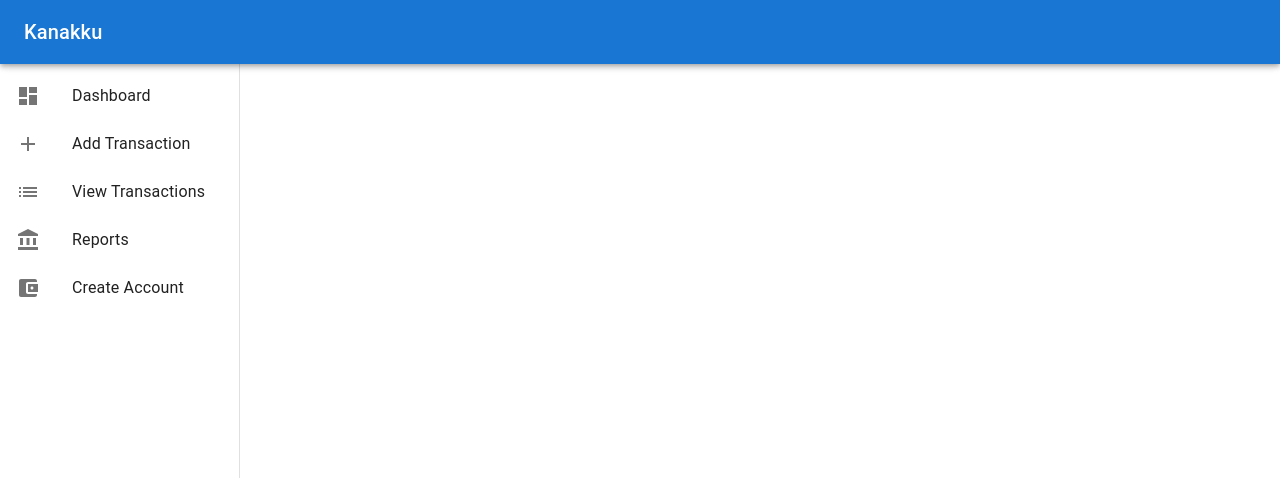
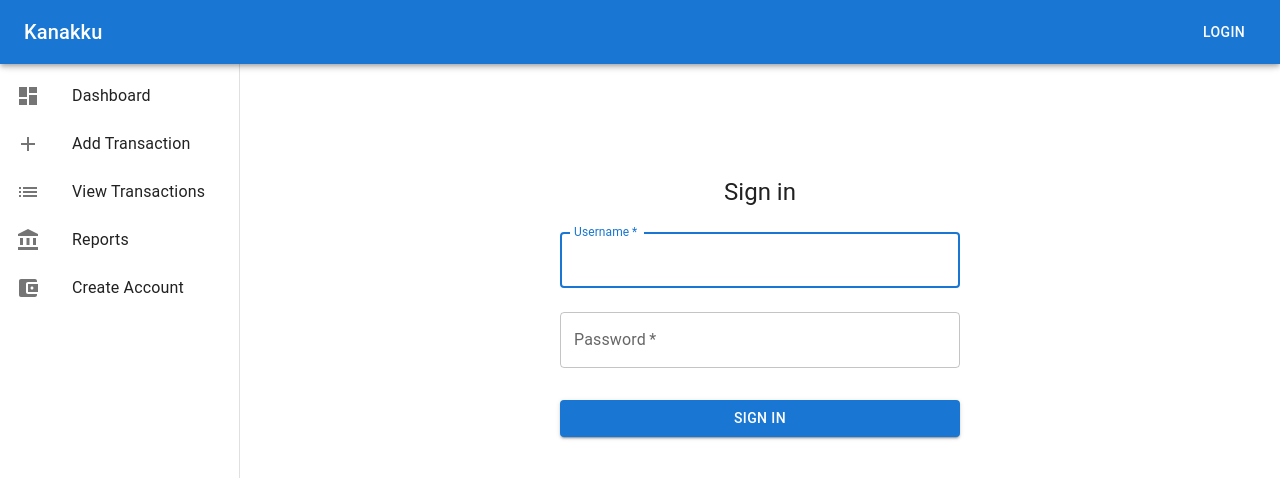
Before and after one commit to baijum/kanakku, a React (Create React App) app in the folder frontend/: page /login in a window 1280 px wide. Shown: the top 478 px of the page. Built offline with nearby package versions, Linux system fonts and the light colour scheme.

Commit message:
Add account

```diff
--- a/frontend/src/App.js
+++ b/frontend/src/App.js
@@ -17,13 +17,13 @@ import AddIcon from '@mui/icons-material/Add';
 import ListIcon from '@mui/icons-material/List';
 import AccountBalanceIcon from '@mui/icons-material/AccountBalance';
 import AccountBalanceWalletIcon from '@mui/icons-material/AccountBalanceWallet';
-
-// Components
+import Button from '@mui/material/Button';
+import Reports from './components/Reports';
+import AccountForm from './components/Accounts/AccountForm';
+import Login from './components/Auth/Login';
 import Dashboard from './components/Dashboard';
 import AddTransaction from './components/AddTransaction';
 import ViewTransactions from './components/ViewTransactions';
-import Reports from './components/Reports';
-import AccountForm from './components/Accounts/AccountForm';
 
 const drawerWidth = 240;
 
@@ -47,9 +47,12 @@ function App() {
         <Box sx={{ display: 'flex' }}>
           <AppBar position="fixed" sx={{ zIndex: (theme) => theme.zIndex.drawer + 1 }}>
             <Toolbar>
-              <Typography variant="h6" noWrap component="div">
+              <Typography variant="h6" noWrap component="div" sx={{ flexGrow: 1 }}>
                 Kanakku
               </Typography>
+              <Button color="inherit" component={RouterLink} to="/login">
+                Login
+              </Button>
             </Toolbar>
           </AppBar>
           <Drawer
@@ -107,6 +110,7 @@ function App() {
               <Route path="/transactions" element={<ViewTransactions />} />
               <Route path="/reports" element={<Reports />} />
               <Route path="/accounts/new" element={<AccountForm />} />
+              <Route path="/login" element={<Login />} />
             </Routes>
           </Box>
         </Box>
--- a/frontend/src/components/Accounts/AccountForm.jsx
+++ b/frontend/src/components/Accounts/AccountForm.jsx
@@ -1,5 +1,5 @@
 import React, { useState } from 'react';
-import { Box, TextField, Button, Typography, Stack } from '@mui/material';
+import { Box, TextField, Button, Typography } from '@mui/material';
 import axios from 'axios'; // Assuming you use axios for API calls
 
 function AccountForm() {
--- /dev/null
+++ b/frontend/src/components/Auth/Login.jsx
@@ -0,0 +1,108 @@
+import React, { useState } from 'react';
+import { Box, TextField, Button, Typography, CircularProgress, Alert } from '@mui/material';
+import axios from 'axios'; // Assuming axios is used
+import { useNavigate } from 'react-router-dom'; // To redirect after login
+
+function Login() {
+  const [username, setUsername] = useState('');
+  const [password, setPassword] = useState('');
+  const [error, setError] = useState('');
+  const [loading, setLoading] = useState(false);
+  const navigate = useNavigate();
+
+  const handleSubmit = async (event) => {
+    event.preventDefault();
+    setError('');
+    setLoading(true);
+
+    if (!username || !password) {
+      setError('Username and Password are required.');
+      setLoading(false);
+      return;
+    }
+
+    try {
+      // TODO: Replace with your actual API endpoint
+      const response = await axios.post('/api/auth/login', {
+        username,
+        password,
+      });
+
+      // Assuming the backend returns a token upon successful login
+      if (response.data && response.data.token) {
+        localStorage.setItem('token', response.data.token); // Store the token (example)
+        // TODO: Implement proper state management for authentication status (e.g., Context API, Redux)
+        console.log('Login successful, token received');
+        navigate('/'); // Redirect to dashboard or desired page after login
+      } else {
+        setError('Login failed. Invalid response from server.');
+      }
+    } catch (err) {
+      console.error("Login error:", err);
+      setError(err.response?.data?.message || 'Login failed. Please check your credentials.');
+    } finally {
+      setLoading(false);
+    }
+  };
+
+  return (
+    <Box
+      sx={{
+        marginTop: 8,
+        display: 'flex',
+        flexDirection: 'column',
+        alignItems: 'center',
+        p: 3,
+      }}
+    >
+      <Typography component="h1" variant="h5">
+        Sign in
+      </Typography>
+      <Box component="form" onSubmit={handleSubmit} noValidate sx={{ mt: 1, width: '100%', maxWidth: '400px' }}>
+        <TextField
+          margin="normal"
+          required
+          fullWidth
+          id="username"
+          label="Username"
+          name="username"
+          autoComplete="username"
+          autoFocus
+          value={username}
+          onChange={(e) => setUsername(e.target.value)}
+          disabled={loading}
+        />
+        <TextField
+          margin="normal"
+          required
+          fullWidth
+          name="password"
+          label="Password"
+          type="password"
+          id="password"
+          autoComplete="current-password"
+          value={password}
+          onChange={(e) => setPassword(e.target.value)}
+          disabled={loading}
+        />
+        {error && (
+          <Alert severity="error" sx={{ mt: 2, width: '100%' }}>
+            {error}
+          </Alert>
+        )}
+        <Button
+          type="submit"
+          fullWidth
+          variant="contained"
+          sx={{ mt: 3, mb: 2 }}
+          disabled={loading}
+        >
+          {loading ? <CircularProgress size={24} /> : 'Sign In'}
+        </Button>
+        {/* Optional: Add links for registration or password reset */}
+      </Box>
+    </Box>
+  );
+}
+
+export default Login;
```
Also changed, not shown: 1 other file (tests, documents, lock files or other folders).
